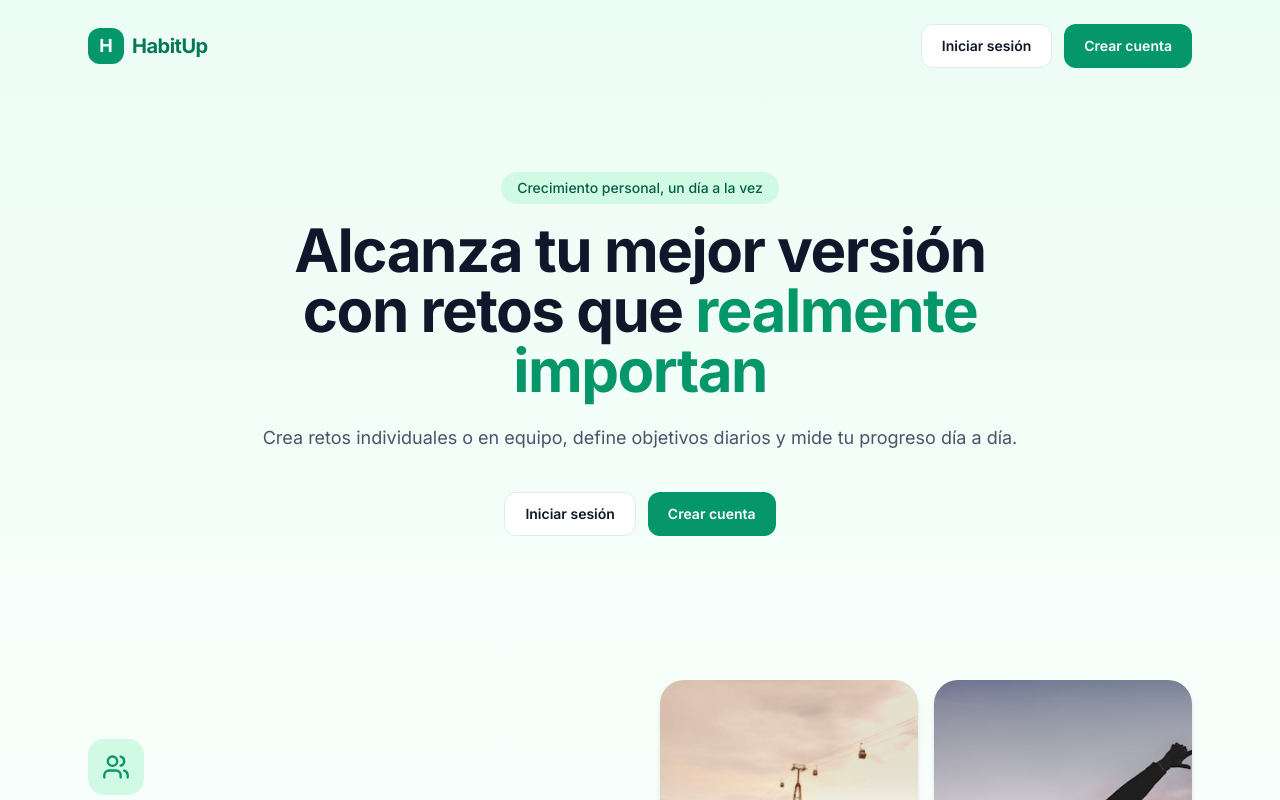
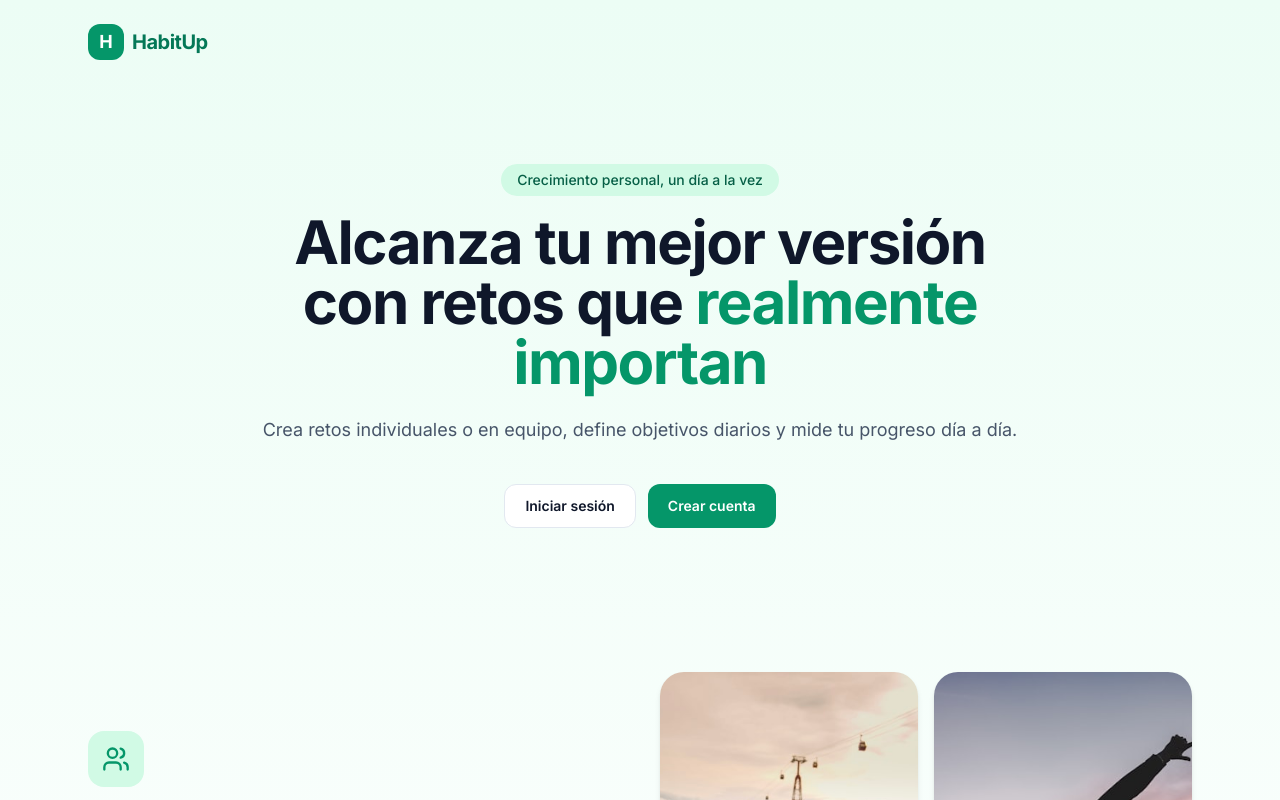
Before and after one commit to kathleen-Antillon/HabitUp, a Next.js app: page / in a window 1280 px wide. Shown: the top 800 px of the page. Built offline with nearby package versions, Linux system fonts and the light colour scheme.

Commit message:
Remove login and register buttons from landing header

```diff
--- a/src/components/landing/landing-page.tsx
+++ b/src/components/landing/landing-page.tsx
@@ -31,9 +31,8 @@
 export function LandingPage() {
   return (
     <div className="min-h-screen bg-gradient-to-b from-emerald-50 via-white to-white">
-      <header className="mx-auto flex max-w-6xl items-center justify-between px-6 py-6">
+      <header className="mx-auto max-w-6xl px-6 py-6">
         <Logo />
-        <AuthButtons />
       </header>
 
       <main>
```
